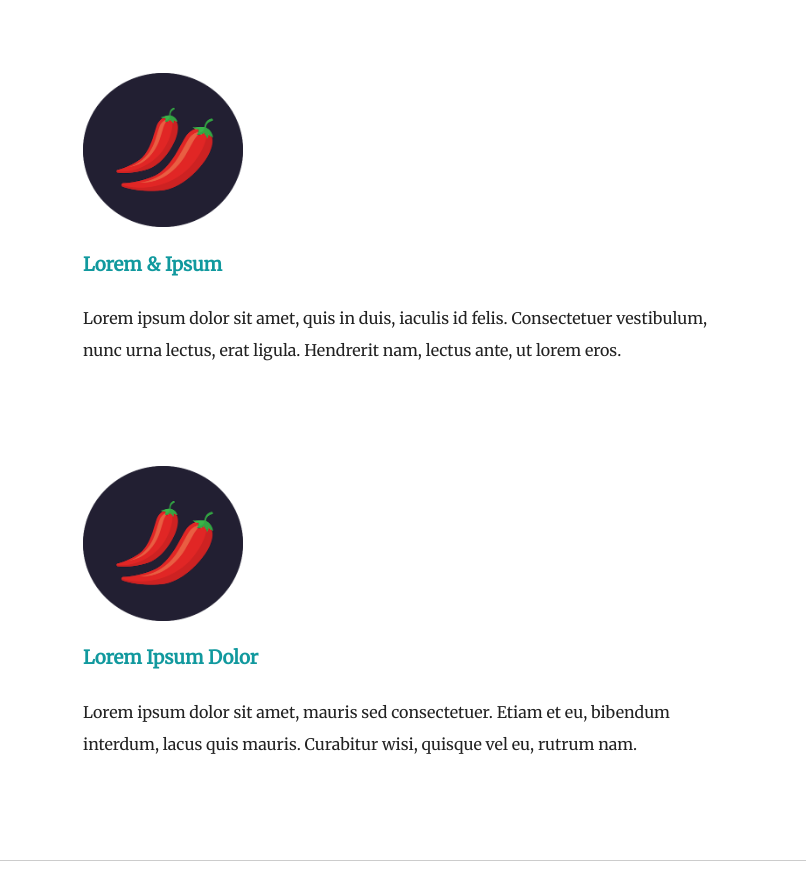
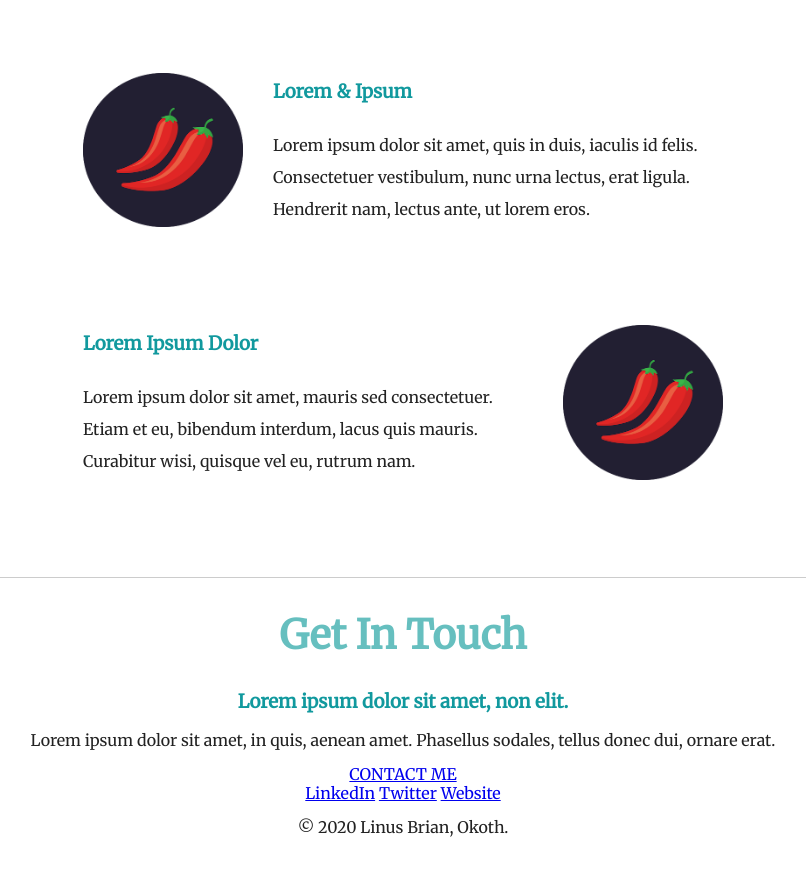
Before and after one commit to MyWebApplication-Linus/CSS-DIRECTORY, a website built with Parcel: page index.html in a window 1280 px wide. Shown: the part 1180-2050 px from the top of the page, without its empty margins (237-1043 px from the left). Built offline with nearby package versions, Linux system fonts and the light colour scheme.

Commit message:
pre exercise

```diff
--- a/css/main.css
+++ b/css/main.css
@@ -59,9 +59,26 @@ h3{
   text-align: left;
   line-height: 2;
 }
+.skill-text-1{
+  text-align: left;
+  line-height: 2;
+}
+.skill-text-2{
+  text-align: left;
+  line-height: 2;
 
-.skill-image{
+
+}
+
+.skill-image-1{
   width: 25%;
+  float: left;
+  margin-right: 30px;
+}
+.skill-image-2{
+  width: 25%;
+  float: right;
+  margin-left: 30px;
 }
 
 
--- a/index.html
+++ b/index.html
@@ -44,16 +44,16 @@
     <div class="skills">
       <h2>My Skills.</h2>
       <div class="skill-row">
-        <img class="skill-image" src="Images/chillies.png" alt="skill">
+        <img class="skill-image-1" src="Images/chillies.png" alt="skill">
         <h3 class="skill-text">Lorem & Ipsum</h3>
-        <p class="skill-text">Lorem ipsum dolor sit amet, quis in duis, iaculis id felis. Consectetuer vestibulum,
+        <p class="skill-text-1">Lorem ipsum dolor sit amet, quis in duis, iaculis id felis. Consectetuer vestibulum,
           nunc urna lectus, erat ligula. Hendrerit nam, lectus ante, ut lorem eros.
         </p>
       </div>
       <div class="skill-row">
-        <img class="skill-image" src="Images/chillies.png" alt="skill">
+        <img class="skill-image-2" src="Images/chillies.png" alt="skill">
         <h3 class="skill-text">Lorem Ipsum Dolor</h3>
-        <p class="skill-text">Lorem ipsum dolor sit amet, mauris sed consectetuer. Etiam et eu,
+        <p class="skill-text-2">Lorem ipsum dolor sit amet, mauris sed consectetuer. Etiam et eu,
           bibendum interdum, lacus quis mauris. Curabitur wisi, quisque vel eu, rutrum nam.
         </p>
       </div>
```
